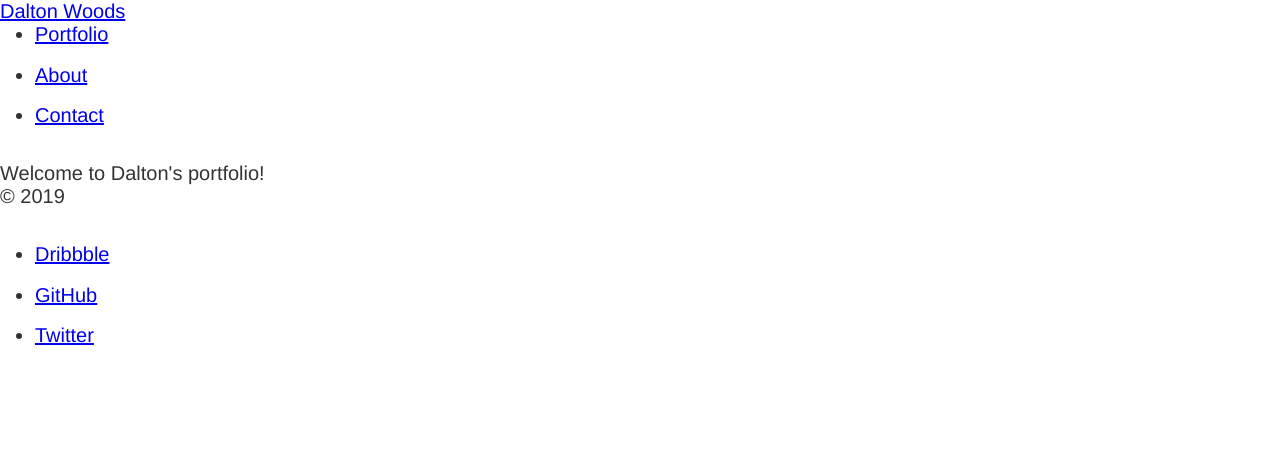
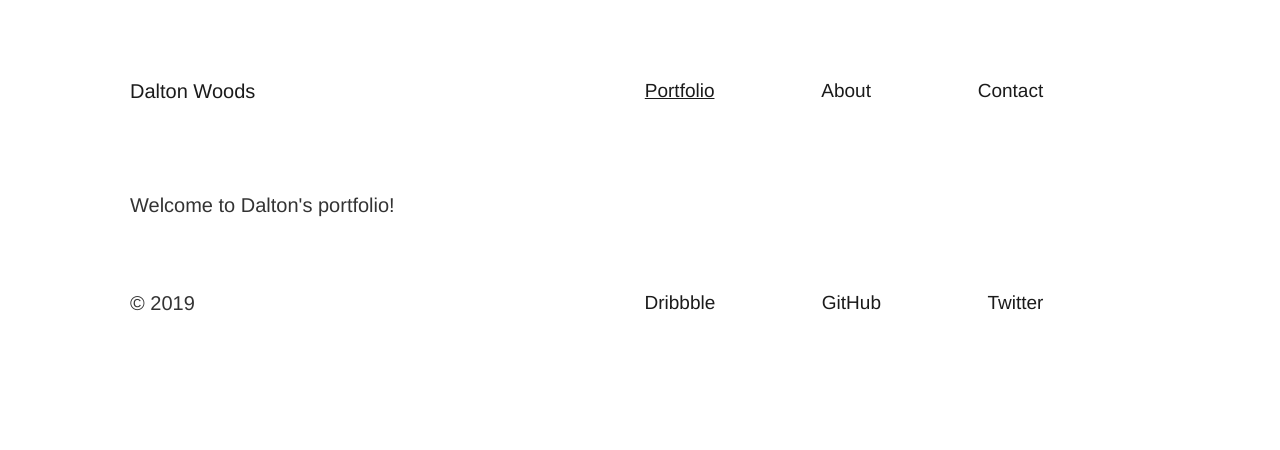
Before and after one commit to dcwds/portfolio, a Gatsby site: page / in a window 1280 px wide. Built offline with nearby package versions, Linux system fonts and the light colour scheme; Gatsby itself is replaced by a stand-in of ours; a web font is replaced by a local one.

Commit message:
Basic layout for header and footer components.

```diff
--- a/src/components/footer.js
+++ b/src/components/footer.js
@@ -2,7 +2,7 @@ import React from "react"
 
 export default () => (
   <div className="footer">
-    <p>&copy; 2019</p>
+    <p className="copyright">&copy; 2019</p>
 
     <ul className="nav-items">
       <li className="dribbble">
--- a/src/components/header.js
+++ b/src/components/header.js
@@ -3,7 +3,7 @@ import { Link } from "gatsby"
 
 export default () => (
   <div className="header">
-    <Link to="/">Dalton Woods</Link>
+    <Link to="/" className="logo">Dalton Woods</Link>
 
     <ul className="nav-items">
       <li>
--- a/src/pages/index.js
+++ b/src/pages/index.js
@@ -10,6 +10,6 @@ export default () => (
       description="A selection of my work."
     />
 
-    Welcome to Dalton's portfolio!
+    <p>Welcome to Dalton's portfolio!</p>
   </Layout>
 )
--- a/src/styles/base.scss
+++ b/src/styles/base.scss
@@ -1 +1,46 @@
-@import "./fonts"
+@import "./fonts";
+
+@import "./components/header";
+@import "./components/footer";
+
+a { // =REFACTOR colors
+  color: #1b1b1b;
+  font-weight: 500;
+  text-decoration: none;
+
+  transition: 0.2s color;
+
+  &.active {
+    text-decoration: underline;
+  }
+
+  &:hover {
+    color: #5449D2;
+    text-decoration: underline;
+  }
+}
+
+.main {
+  margin: 0 auto;
+  max-width: 1100px;
+  padding: 2em;
+}
+
+.header,
+.footer {
+  padding: 2em 0;
+}
+
+.nav-items {
+  font-size: 0.95em;
+  list-style-type: none;
+  margin-left: 0;
+
+  display: flex;
+  justify-content: space-evenly;
+
+  a,
+  li {
+    display: inline-block;
+  }
+}
--- /dev/null
+++ b/src/styles/components/_footer.scss
@@ -0,0 +1,10 @@
+.footer {
+  display: flex;
+  flex-wrap: wrap;
+  justify-content: space-between;
+
+  .nav-items {
+    margin-left: auto;
+    width: 60%;
+  }
+}
--- /dev/null
+++ b/src/styles/components/_header.scss
@@ -0,0 +1,10 @@
+.header {
+  display: flex;
+  flex-wrap: wrap;
+  justify-content: space-between;
+
+  .nav-items {
+    margin-left: auto;
+    width: 60%;
+  }
+}
```
